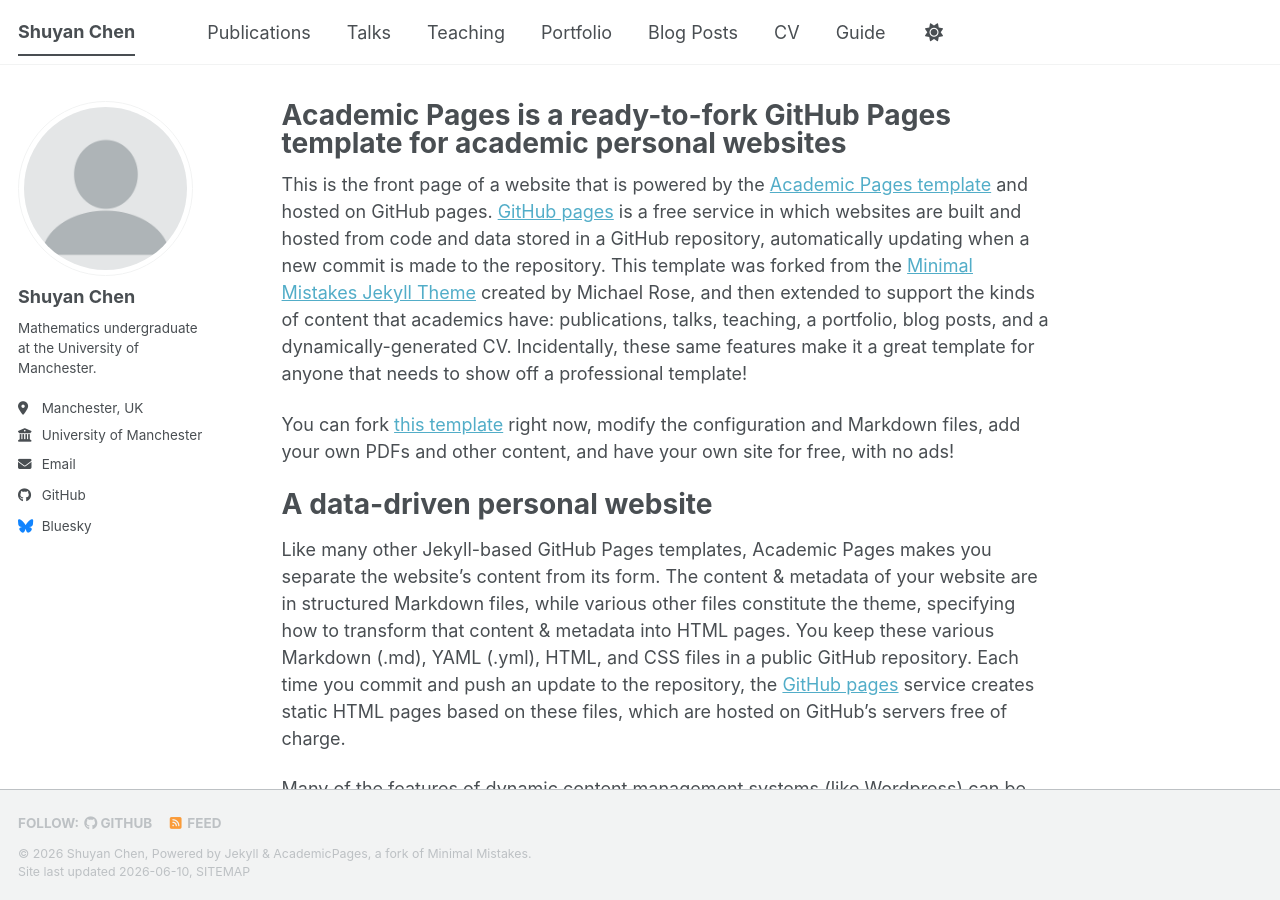
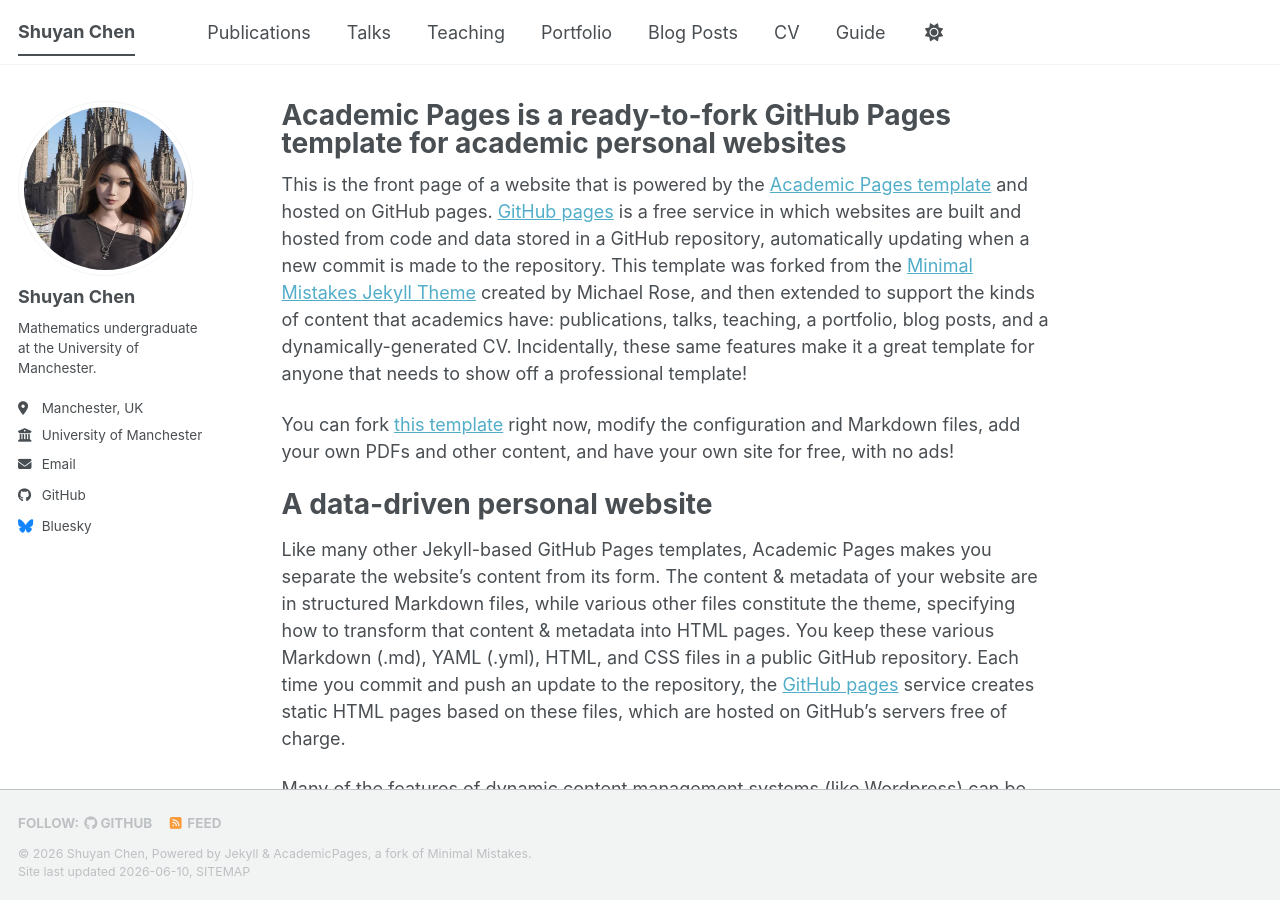
Before and after one commit to SChen720/SChen720.github.io, a Jekyll site: the page built from _pages/about.md, in a window 1280 px wide and 900 px high. Built offline with Jekyll 4.4.1, drawn with Linux system fonts in a browser that asks for light colours; a script bundle is joined from its source files by our own code; library files that are not in the unit come from our copies.

Commit message:
Update _config.yml

```diff
--- a/_config.yml
+++ b/_config.yml
@@ -22,7 +22,7 @@ repository               : "SChen720/SChen720.github.io"
 #               Additional customization can be done by editing /_includes/author-profile.html
 author:
   # Biographic information
-  avatar           : "profile.png"
+  avatar           : "Shuyan.jpg"
   name             : "Shuyan Chen"
   pronouns         : # example: "she/her"
   bio              : "Mathematics undergraduate at the University of Manchester."
```
